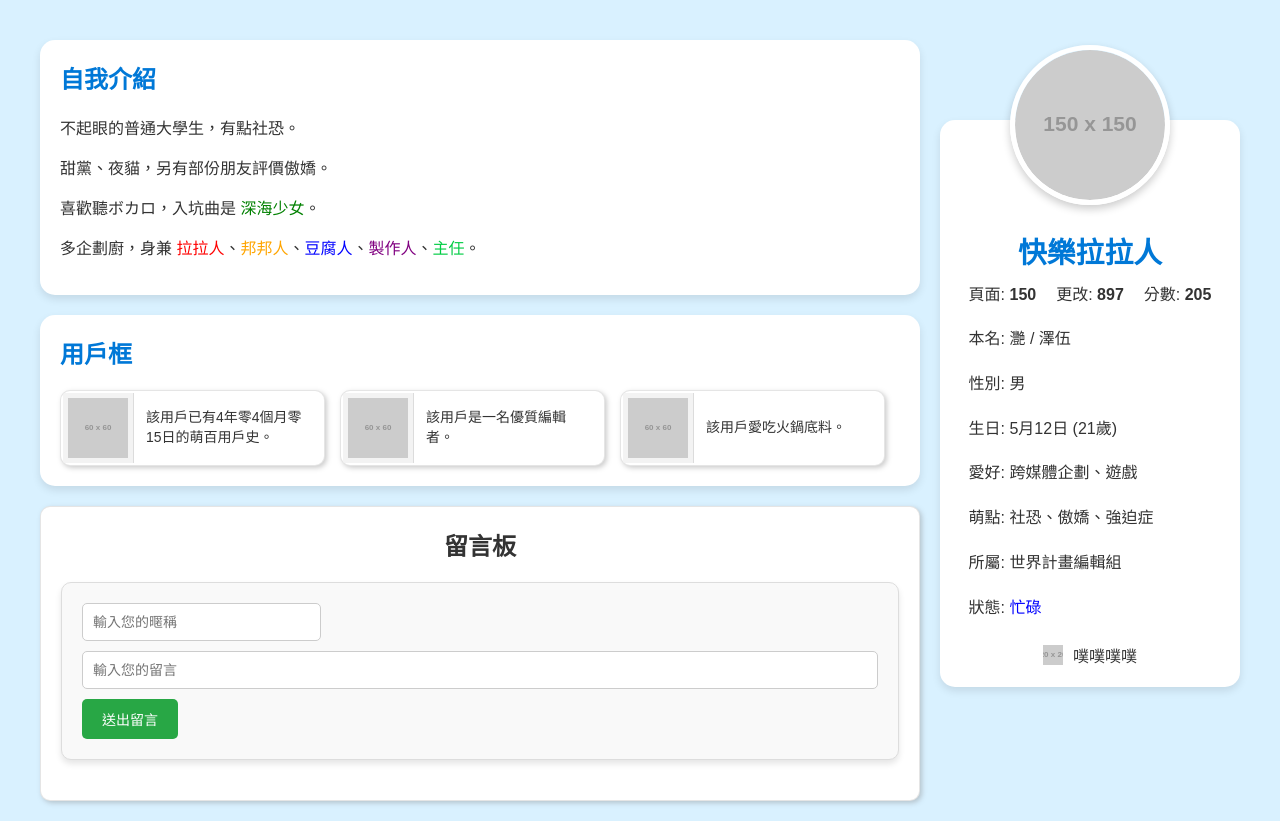
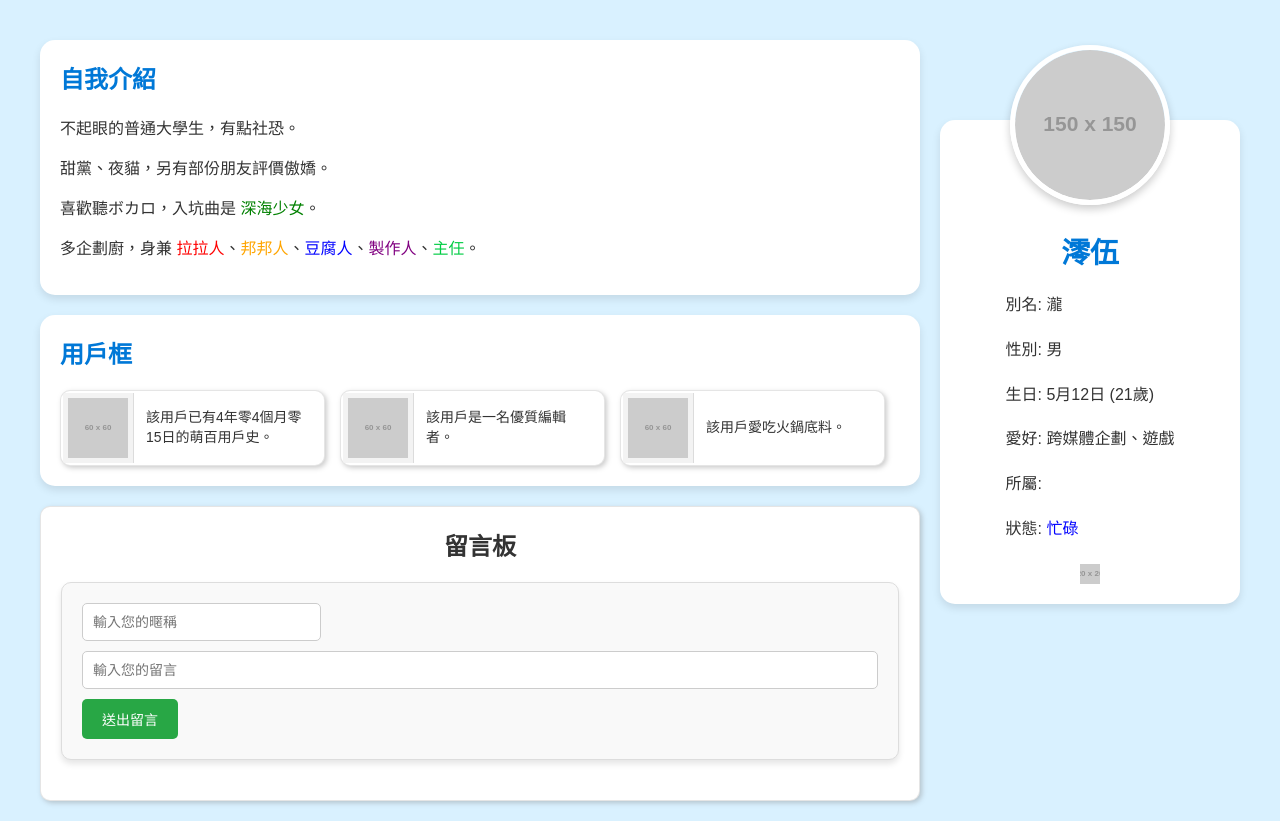
Before and after one commit to zerof0512/Profile, a plain HTML site: page index.html in a window 1280 px wide. Drawn offline with Linux system fonts and the light colour scheme; no server answers; placeholder pictures from the web are drawn by us.

Commit message:
Update index.html

```diff
--- a/index.html
+++ b/index.html
@@ -54,24 +54,17 @@
                 <img src="https://via.placeholder.com/150" alt="Profile Picture">
             </div>
             <div class="info">
-                <h1>快樂拉拉人</h1>
-                <div class="stats">
-                    <span>頁面: <b>150</b></span>
-                    <span>更改: <b>897</b></span>
-                    <span>分數: <b>205</b></span>
-                </div>
+                <h1>澪伍</h1>
                 <div class="basic-info">
-                    <p>本名: 灧 / 澤伍</p>
+                    <p>別名: 瀧</p>
                     <p>性別: 男</p>
                     <p>生日: 5月12日 (21歲)</p>
                     <p>愛好: 跨媒體企劃、遊戲</p>
-                    <p>萌點: 社恐、傲嬌、強迫症</p>
-                    <p>所屬: 世界計畫編輯組</p>
+                    <p>所屬: </p>
                     <p>狀態: <span style="color: blue;">忙碌</span></p>
                 </div>
                 <div class="bilibili">
                     <img src="https://via.placeholder.com/20" alt="Bilibili Logo">
-                    噗噗噗噗
                 </div>
             </div>
         </div>
```
